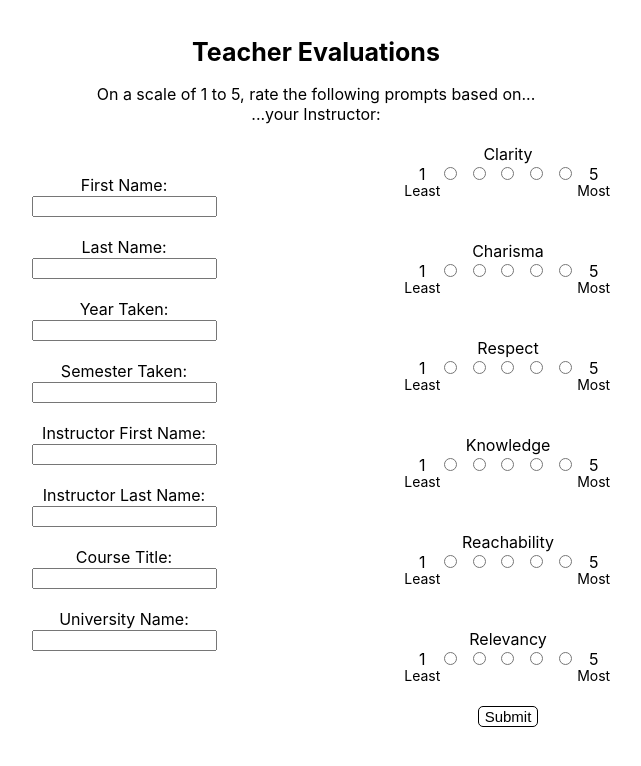
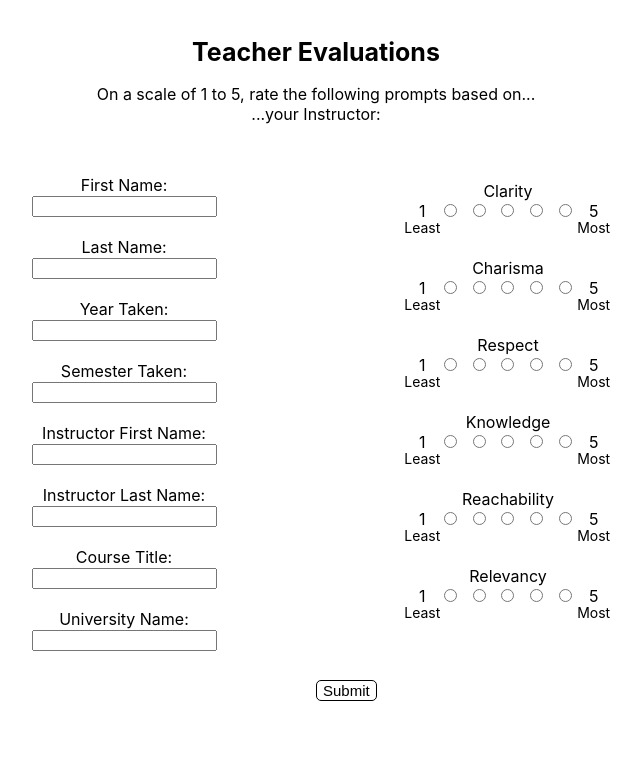
Before and after one commit to michaelw0ng/Teacher-Evaluations, a React (Create React App) app in the folder react-ts/: page / in a window 1280 px wide. Shown: the top 766 px of the page, without its empty margins (324-965 px from the left). Built offline with nearby package versions, Linux system fonts and the light colour scheme.

Commit message:
created JSON data string that comprises all submission data to send to db

```diff
--- a/react-ts/src/Components/EvaluationPage.tsx
+++ b/react-ts/src/Components/EvaluationPage.tsx
@@ -3,32 +3,6 @@ import styles from "../Stylesheets/EvaluationPage.module.css";
 import RadioInput from "./RadioInput";
 
 function EvaluationPage() {
-  const stagedSubmission = {
-    sem_taken: "", //varchar(64)
-    instr_id: "", //varchar(64)
-    instr_name: "", //varchar(64)
-    crse_title: "", //varchar(64)
-    crse_department: "", //varchar(64)
-    crse_id: "", //varchar(64)
-    edu_inst: "", //varchar(64)
-    clr_requirements: "", //varchar(64)
-    instr_clarity: "", //int(1)
-    instr_charisma: "", //int(1)
-    instr_respect: "", //int(1)
-    instr_knowledge: "", //int(1)
-    instr_reachability: "", //int(1)
-    clr_instructions: "", //int(1)    //REDUNDANT - instr_clarity
-    relevancy: "", //int(1)
-    stdnt_id: "", //varchar(64)
-    stdnt_name: "", //varchar(64)
-    stdnt_gpa: "", //varchar(3)
-    stdnt_attendance: "", //varchar(64)
-    stdnt_expected: "", //varchar(2)
-    stdnt_motive: "", //varchar(64)
-    rating: "", //int(1)
-    comments: "", //varchar(64)
-  };
-
   return (
     <div className={styles.EvaluationPage}>
       <h1>Teacher Evaluations</h1>
@@ -42,42 +16,42 @@ function EvaluationPage() {
         <div className={styles.columns} style={{ padding: "51px 0" }}>
           First Name:
           <br />
-          <input type="text"></input>
+          <input type="text" id="firstName"></input>
           <br />
           <br />
           Last Name:
           <br />
-          <input type="text"></input>
+          <input type="text" id="lastName"></input>
           <br />
           <br />
           Year Taken:
           <br />
-          <input type="text"></input>
+          <input type="text" id="yearTaken"></input>
           <br />
           <br />
           Semester Taken:
           <br />
-          <input type="text"></input>
+          <input type="text" id="semTaken"></input>
           <br />
           <br />
           Instructor First Name:
           <br />
-          <input type="text"></input>
+          <input type="text" id="instrFirstName"></input>
           <br />
           <br />
           Instructor Last Name:
           <br />
-          <input type="text"></input>
+          <input type="text" id="instrLastName"></input>
           <br />
           <br />
           Course Title:
           <br />
-          <input type="text"></input>
+          <input type="text" id="crseTitle"></input>
           <br />
           <br />
           University Name:
           <br />
-          <input type="text"></input>
+          <input type="text" id="uniName"></input>
           <br />
           <br />
         </div>
@@ -122,16 +96,67 @@ function EvaluationPage() {
           </div>
         </div>
       </form>
-      <div
-        onClick={() => {
-          console.log(stagedSubmission);
-        }}
-        style={{ textAlign: "center" }}
-      >
+      <div onClick={onSubmit}>
         <button>Submit</button>
       </div>
     </div>
   );
 }
 
+declare global {
+  interface Obj {
+    [key: string]: any;
+  }
+}
+
+const stagedSubmission = {
+  sem_taken: "", //varchar(64)
+  instr_id: "", //varchar(64)
+  instr_name: "", //varchar(64)
+  crse_title: "", //varchar(64)
+  crse_department: "", //varchar(64)
+  crse_id: "", //varchar(64)
+  edu_inst: "", //varchar(64)
+  clr_requirements: "", //varchar(64)
+  instr_clarity: "", //int(1)
+  instr_charisma: "", //int(1)
+  instr_respect: "", //int(1)
+  instr_knowledge: "", //int(1)
+  instr_reachability: "", //int(1)
+  clr_instructions: "", //int(1)    //REDUNDANT - instr_clarity
+  relevancy: "", //int(1)
+  stdnt_id: "", //varchar(64)
+  stdnt_name: "", //varchar(64)
+  stdnt_gpa: "", //varchar(3)
+  stdnt_attendance: "", //varchar(64)
+  stdnt_expected: "", //varchar(2)
+  stdnt_motive: "", //varchar(64)
+  rating: "", //int(1)
+  comments: "", //varchar(64)
+};
+
+function onSubmit() {
+  console.log(stagedSubmission);
+  const inputs = document.getElementsByTagName("input");
+  const data: Obj = {};
+  for (let i = 0; i < 38; i++) {
+    if (i < 7) {
+      data[inputs[i].id] = inputs[i].value;
+    } else {
+      if (inputs[i].checked) {
+        data[inputs[i].name] = inputs[i].value;
+      }
+    }
+  }
+  console.log(data);
+  let dataJSON = JSON.stringify(data);
+
+  const req = new XMLHttpRequest();
+  req.addEventListener("load", () => {
+    alert(req.responseText);
+  });
+  req.open("POST", "http://localhost:8080/data");
+  req.send(dataJSON);
+}
+
 export default EvaluationPage;
--- a/react-ts/src/Stylesheets/EvaluationPage.module.css
+++ b/react-ts/src/Stylesheets/EvaluationPage.module.css
@@ -11,6 +11,7 @@ h1 {
 .RadioInputs {
   display: grid;
   justify-content: center;
+  padding: 47px 0;
 }
 
 button {
--- a/react-ts/src/Stylesheets/RadioInput.module.css
+++ b/react-ts/src/Stylesheets/RadioInput.module.css
@@ -1,16 +1,16 @@
-.RadioInput{
+.RadioInput {
   width: 200px;
   grid-template-columns: repeat(7, minmax(0, 1fr));
   display: grid;
   text-align: center;
 }
 
-.RadioInput input{
+.RadioInput input {
   margin: auto;
   cursor: pointer;
 }
 
-.RadioInputDesc{
+.RadioInputDesc {
   width: 200px;
   grid-template-columns: repeat(7, minmax(0, 1fr));
   display: grid;
@@ -19,13 +19,13 @@
   top: -2px;
 }
 
-.RadioInputDesc span{
+.RadioInputDesc span {
   font-size: 14px;
   overflow: hidden;
   margin-left: -100%;
   margin-right: -100%;
 }
 
-.RadioInputDiv{
-    margin: 20px 0px;
+.RadioInputDiv {
+  margin: 10px 0px;
 }
```
Lines whose indentation alone changed are shown as unchanged.
